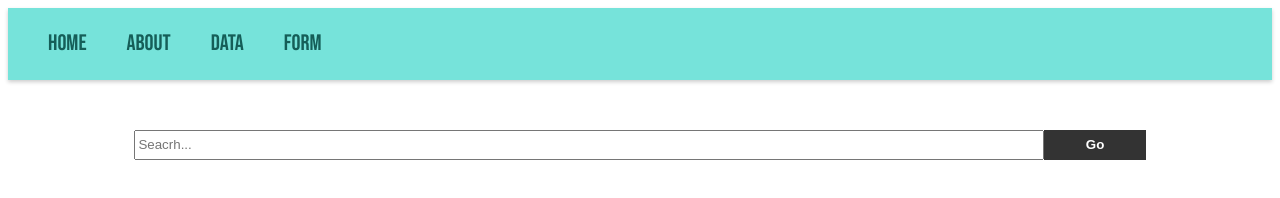
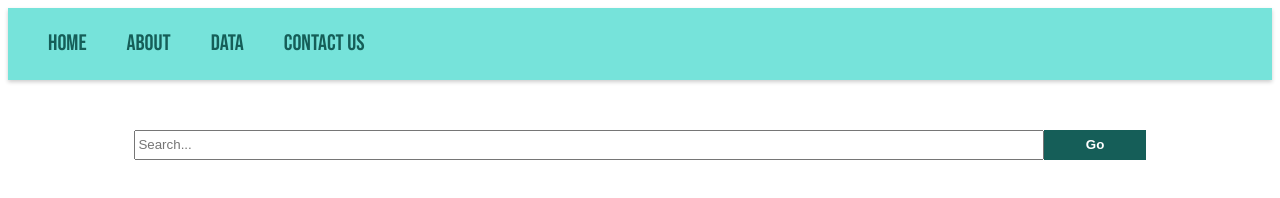
Before and after one commit to vivthai/PGcrimes, a plain HTML site: page index.html in a window 1280 px wide. Drawn offline with Linux system fonts and the light colour scheme.

Commit message:
adding css

```diff
--- a/css/style.css
+++ b/css/style.css
@@ -54,7 +54,7 @@ table, th, td {
     float: left;
     width: 10%;
     height: 30px;
-    background-color: #333;
+    background-color: #155E58;
     color: white;
     border: none;
     font-weight: bold;
--- a/index.html
+++ b/index.html
@@ -15,13 +15,13 @@
     <ol><a href="index.html">Home</a></ol>
     <ol><a href="about.html">About</a></ol>
     <ol><a href="data.html">Data</a></ol>
-    <ol><a href="form.html">Form</a></ol>
+    <ol><a href="form.html">Contact Us</a></ol>
 </div>
 
 
 <div id="search">
   <div id="container1">
-       <input type="text" id="searchin" placeholder="Seacrh..." list="list" />
+       <input type="text" id="searchin" placeholder="Search..." list="list" />
        <button id="btngo" class="btn btn-primary" type="button" enabled>Go</button>
   </div>
   <div id="container2">
```
Also changed, not shown: js/script.js (+12 -0 lines).
